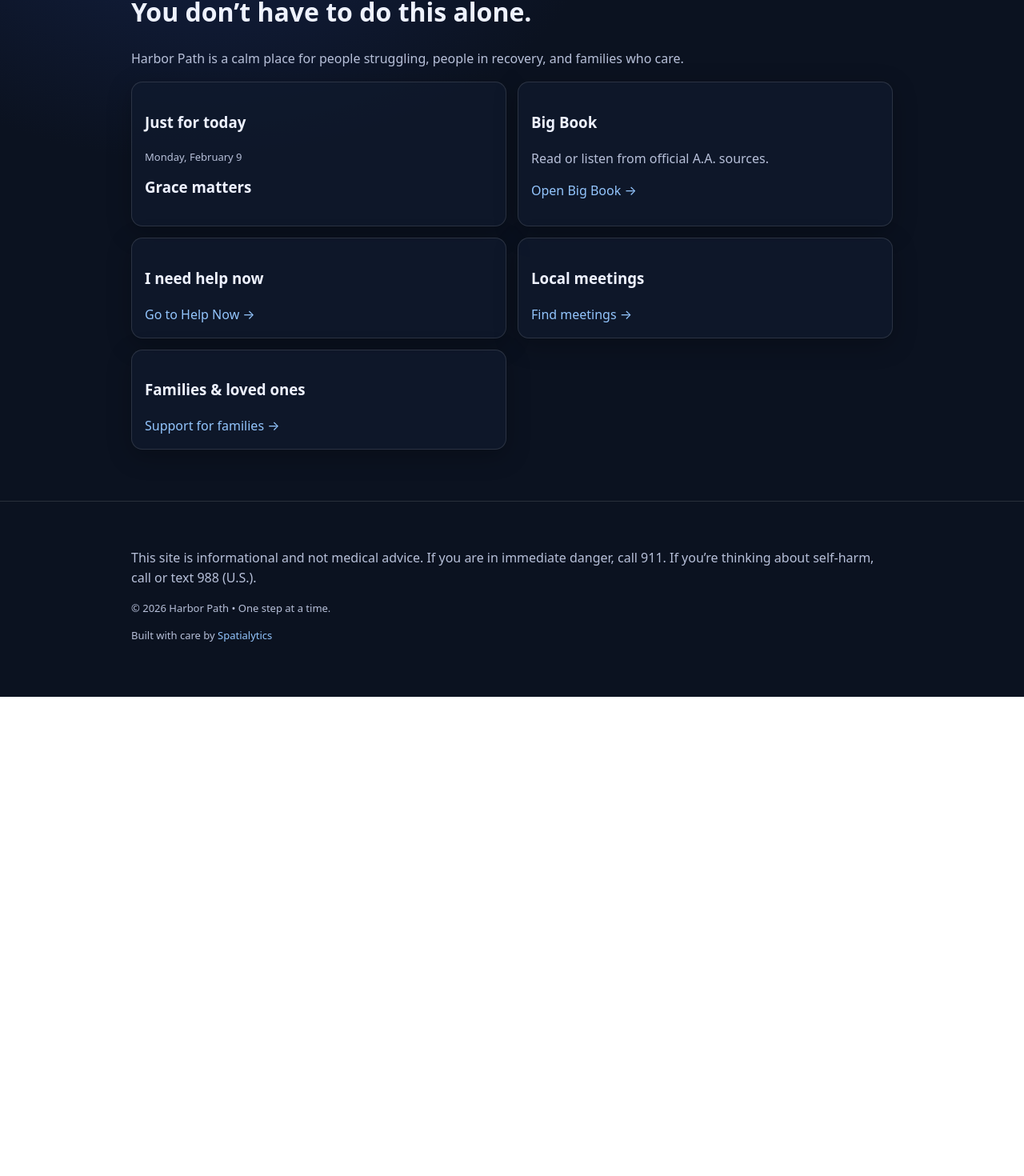
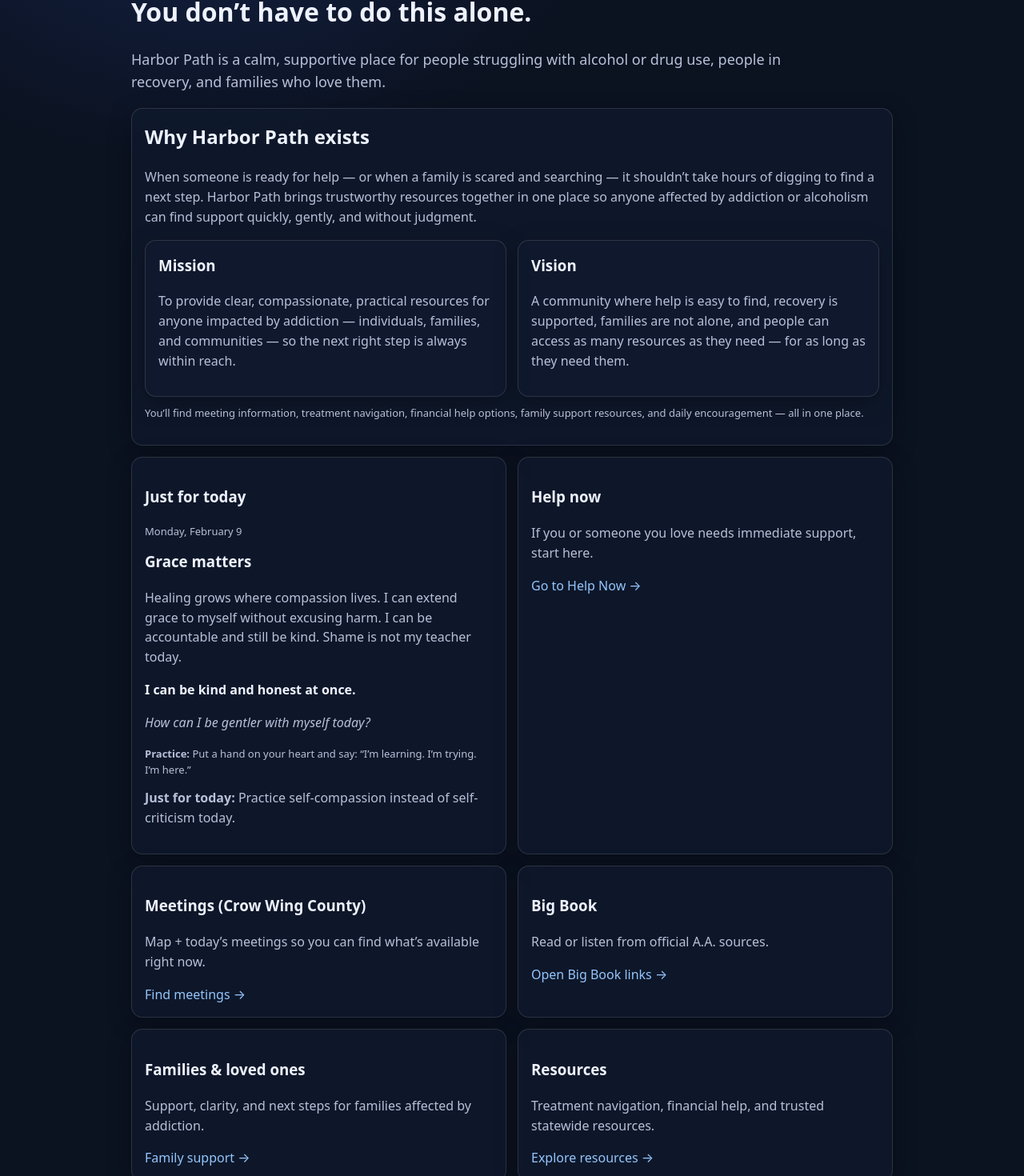
Before and after one commit to KristineMK72/HARBOR-PATH, a Next.js app: page / in a window 1280 px wide. Shown: the part 127-1597 px from the top of the page at 80% size. Before the commit the page ends 998 px from the top, so only its background shows below. Built offline with nearby package versions, Linux system fonts and the light colour scheme.

Commit message:
Update page.tsx

```diff
--- a/app/page.tsx
+++ b/app/page.tsx
@@ -7,8 +7,8 @@
   const today = new Date();
   const start = new Date(today.getFullYear(), 0, 1);
   const diff = today.getTime() - start.getTime();
-  const day = Math.floor(diff / (1000 * 60 * 60 * 24));
-  return day % DAILY_DEVOTIONS.length;
+  const dayOfYear = Math.floor(diff / (1000 * 60 * 60 * 24));
+  return dayOfYear % DAILY_DEVOTIONS.length;
 }
 
 export default function HomePage() {
@@ -22,33 +22,107 @@
   return (
     <Container>
       <h1>You don’t have to do this alone.</h1>
-      <p className="muted">
-        Harbor Path is a calm place for people struggling, people in recovery,
-        and families who care.
+
+      <p className="muted" style={{ fontSize: 18, maxWidth: 820 }}>
+        Harbor Path is a calm, supportive place for people struggling with
+        alcohol or drug use, people in recovery, and families who love them.
       </p>
 
-      <div className="grid">
+      <div className="card cardWide" style={{ marginTop: 14 }}>
+        <h2 style={{ marginTop: 0 }}>Why Harbor Path exists</h2>
+        <p className="muted" style={{ marginTop: 8 }}>
+          When someone is ready for help — or when a family is scared and
+          searching — it shouldn’t take hours of digging to find a next step.
+          Harbor Path brings trustworthy resources together in one place so
+          anyone affected by addiction or alcoholism can find support quickly,
+          gently, and without judgment.
+        </p>
+
+        <div className="grid" style={{ marginTop: 10 }}>
+          <div className="card" style={{ gridColumn: "span 6" }}>
+            <h3 style={{ marginTop: 0 }}>Mission</h3>
+            <p className="muted">
+              To provide clear, compassionate, practical resources for anyone
+              impacted by addiction — individuals, families, and communities —
+              so the next right step is always within reach.
+            </p>
+          </div>
+
+          <div className="card" style={{ gridColumn: "span 6" }}>
+            <h3 style={{ marginTop: 0 }}>Vision</h3>
+            <p className="muted">
+              A community where help is easy to find, recovery is supported,
+              families are not alone, and people can access as many resources as
+              they need — for as long as they need them.
+            </p>
+          </div>
+        </div>
+
+        <p className="muted small" style={{ marginTop: 10 }}>
+          You’ll find meeting information, treatment navigation, financial help
+          options, family support resources, and daily encouragement — all in one
+          place.
+        </p>
+      </div>
+
+      <div className="grid" style={{ marginTop: 14 }}>
         <Card title="Just for today">
           <p className="muted small">{todayLabel}</p>
-          <h3 style={{ marginTop: 6 }}>{devotion.title}</h3>
-          <p className="muted">{devotion.body}</p>
+
+          <h3 style={{ marginTop: 8 }}>{devotion.title}</h3>
+
+          <p className="muted" style={{ marginTop: 8 }}>
+            {devotion.reflection}
+          </p>
+
+          <p style={{ marginTop: 10, fontWeight: 700 }}>
+            {devotion.anchor}
+          </p>
+
+          <p className="muted" style={{ marginTop: 10 }}>
+            <em>{devotion.prompt}</em>
+          </p>
+
+          <p className="muted small" style={{ marginTop: 10 }}>
+            <strong>Practice:</strong> {devotion.practice}
+          </p>
+
+          <p className="muted" style={{ marginTop: 10 }}>
+            <strong>Just for today:</strong> {devotion.action}
+          </p>
+        </Card>
+
+        <Card title="Help now">
+          <p className="muted">
+            If you or someone you love needs immediate support, start here.
+          </p>
+          <Link href="/help-now">Go to Help Now →</Link>
+        </Card>
+
+        <Card title="Meetings (Crow Wing County)">
+          <p className="muted">
+            Map + today’s meetings so you can find what’s available right now.
+          </p>
+          <Link href="/meetings">Find meetings →</Link>
         </Card>
 
         <Card title="Big Book">
           <p className="muted">Read or listen from official A.A. sources.</p>
-          <Link href="/big-book">Open Big Book →</Link>
-        </Card>
-
-        <Card title="I need help now">
-          <Link href="/help-now">Go to Help Now →</Link>
-        </Card>
-
-        <Card title="Local meetings">
-          <Link href="/meetings">Find meetings →</Link>
+          <Link href="/big-book">Open Big Book links →</Link>
         </Card>
 
         <Card title="Families & loved ones">
-          <Link href="/families">Support for families →</Link>
+          <p className="muted">
+            Support, clarity, and next steps for families affected by addiction.
+          </p>
+          <Link href="/families">Family support →</Link>
+        </Card>
+
+        <Card title="Resources">
+          <p className="muted">
+            Treatment navigation, financial help, and trusted statewide resources.
+          </p>
+          <Link href="/resources">Explore resources →</Link>
         </Card>
       </div>
     </Container>
```
